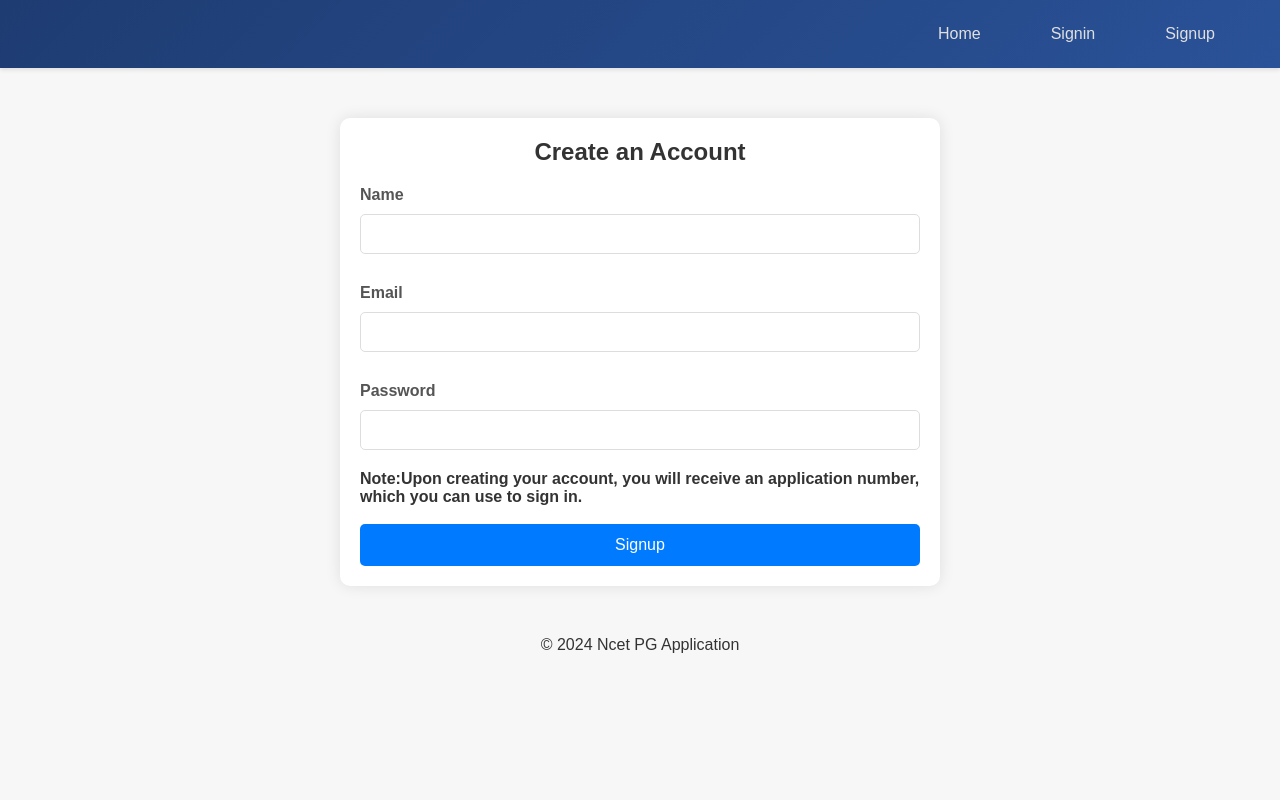
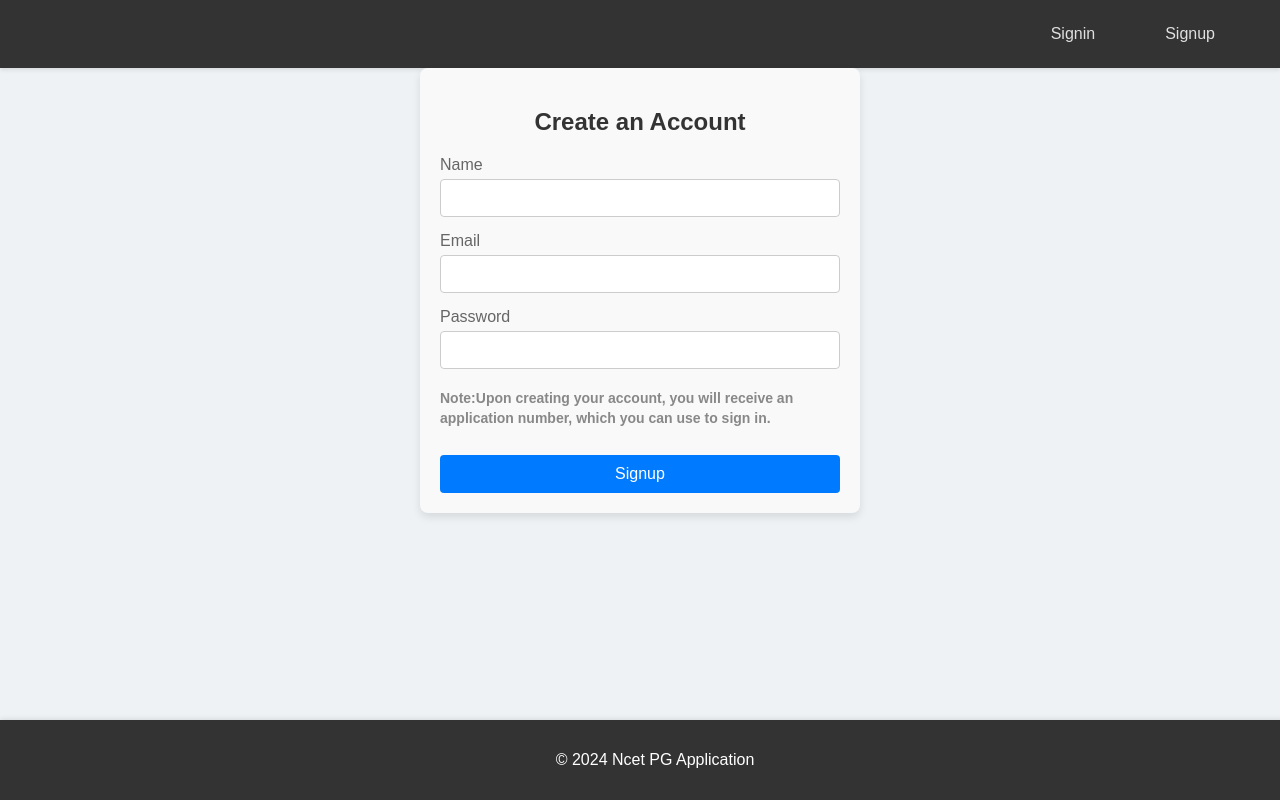
Before and after one commit to Noorainsaba/Ncet_PG_appForm-Payment-, a Flask app: page /signup in a window 1280 px wide. Run offline with Flask 3, Linux system fonts and the light colour scheme; some libraries are stand-ins or nearby versions.

Commit message:
commit13

```diff
--- a/website/auth.py
+++ b/website/auth.py
@@ -515,5 +515,9 @@ def home():
 
     user_name=session.get('user')
     application_number=session.get('application_number')
+    if 'completed_steps' not in session:
+        session['completed_steps'] = [1]  # Assume only section 1 is completed
 
-    return render_template('home.html',user_name=user_name,application_number=application_number)
+    # Pass the completion status to the template
+    # return render_template('home.html', completed_steps=session['completed_steps'])
+    return render_template('home.html',user_name=user_name,application_number=application_number,completed_steps=session['completed_steps'])
--- /dev/null
+++ b/website/static/css/base.css
@@ -0,0 +1,99 @@
+
+body {
+    font-family: Arial, sans-serif;
+    margin: 0;
+    padding: 0;
+    background-color: #f4f4f4;
+}
+
+/* Navbar Styling */
+.navbar {
+    display: flex;
+    align-items: center;
+    background-color: #333;
+    padding: 15px 30px;
+    color: white;
+    box-shadow: 0 2px 4px rgba(0, 0, 0, 0.1); /* Subtle shadow */
+}
+
+/* Container for links to align them to the right */
+.navbar-links {
+    display: flex;
+    align-items: center;
+    margin-left: auto; /* Pushes the links to the right */
+}
+
+.navbar a {
+    color: #e0e0e0; /* Light gray color for links */
+    text-decoration: none;
+    margin: 0 20px; /* Horizontal gap between items */
+    padding: 10px 15px;
+    border-radius: 25px; /* Rounded button look */
+    transition: background-color 0.3s, color 0.3s, transform 0.3s;
+}
+
+.navbar a:hover {
+    background-color: rgba(255, 255, 255, 0.2); /* Semi-transparent white */
+    color: #ffffff;
+    transform: scale(1.05); /* Slight zoom effect */
+}
+
+.navbar span {
+    font-size: 18px;
+    font-weight: 500;
+    margin-right: 20px;
+}
+
+/* Flash Messages */
+.flashes {
+    list-style-type: none;
+    padding: 0;
+    margin: 20px auto;
+    max-width: 800px;
+}
+
+.flashes li {
+    padding: 10px;
+    margin-bottom: 10px;
+    border-radius: 4px;
+    color: #fff;
+    font-weight: bold;
+}
+
+.flashes .success {
+    background-color: #4caf50;
+}
+
+.flashes .error {
+    background-color: #f44336;
+}
+
+.flashes .info {
+    background-color: #2196f3;
+}
+
+.flashes .warning {
+    background-color: #ff9800;
+}
+
+/* Main Content Styles */
+.container {
+    max-width: 1200px;
+    margin: 20px auto;
+    padding: 20px;
+    background-color: #fff;
+    border-radius: 8px;
+    box-shadow: 0 0 10px rgba(0, 0, 0, 0.1);
+}
+
+/* Footer Styles */
+footer {
+    background-color: #333;
+    color: #fff;
+    padding: 15px;
+    text-align: center;
+    position: fixed;
+    bottom: 0;
+    width: 100%;
+    box-shadow: 0 -1px 5px rgba(0, 0, 0, 0.1);
+}
--- /dev/null
+++ b/website/static/css/signup.css
@@ -0,0 +1,84 @@
+/* Container for the form */
+.container {
+    max-width: 400px;
+    margin: 0 auto;
+    padding: 20px;
+    background-color: #f9f9f9;
+    border-radius: 8px;
+    box-shadow: 0 4px 8px rgba(0, 0, 0, 0.1);
+}
+
+/* Form Heading */
+h2 {
+    text-align: center;
+    margin-bottom: 20px;
+    font-family: Arial, sans-serif;
+    color: #333;
+}
+
+/* Form Group Styling */
+.form-group {
+    margin-bottom: 15px;
+}
+
+/* Labels */
+.form-group label {
+    display: block;
+    margin-bottom: 5px;
+    font-family: Arial, sans-serif;
+    color: #666;
+}
+
+/* Input Fields */
+.input-field {
+    width: 100%;
+    padding: 10px;
+    border: 1px solid #ccc;
+    border-radius: 4px;
+    box-sizing: border-box;
+    font-family: Arial, sans-serif;
+    font-size: 14px;
+    transition: border-color 0.3s;
+}
+
+/* Input Focus Effect */
+.input-field:focus {
+    border-color: #007BFF;
+    outline: none;
+}
+
+/* Button Styling */
+.btn {
+    width: 100%;
+    padding: 10px;
+    background-color: #007BFF;
+    color: white;
+    border: none;
+    border-radius: 4px;
+    font-family: Arial, sans-serif;
+    font-size: 16px;
+    cursor: pointer;
+    transition: background-color 0.3s;
+}
+
+/* Button Hover Effect */
+.btn:hover {
+    background-color: #0056b3;
+}
+
+/* Note Section */
+h1 {
+    font-size: 14px;
+    color: #888;
+    font-family: Arial, sans-serif;
+    margin-top: 20px;
+    line-height: 1.4;
+}
+
+/* Overall Page Styling */
+body {
+    background-color: #eef2f5;
+    font-family: Arial, sans-serif;
+    margin: 0;
+    padding: 0;
+}
--- a/website/templates/LandingPage.html
+++ b/website/templates/LandingPage.html
@@ -4,5 +4,6 @@
 
 {% block content %}
     <h2>Welcome to Ncet PG Application form</h2>
+    <h3>Landing Page design</h3>
 
 {% endblock %}
--- a/website/templates/base.html
+++ b/website/templates/base.html
@@ -4,15 +4,15 @@
     <meta charset="UTF-8">
     <meta name="viewport" content="width=device-width, initial-scale=1.0">
     <title>{% block title %}Flask Application{% endblock %}</title>
-    <link rel="stylesheet" href="{{ url_for('static', filename='css/SignInUp.css') }}">
-    {% block styles %}{% endblock %}
+    <link rel="stylesheet" href="{{ url_for('static', filename='css/base.css') }}">
+    {% block extra_css %}{% endblock %}
 </head>
 <body>
     <!-- Navbar -->
     <nav class="navbar">
         <div class="navbar-links">
-        <a href="{{ url_for('auth.home') }}">Home</a>
         {% if 'user' in session %}
+            <a href="{{ url_for('auth.home') }}">Home</a>
             <span>Welcome, {{ session['user'] }}!</span>
             <a href="{{ url_for('auth.signout') }}">Signout</a>
         {% else %}
--- a/website/templates/signin.html
+++ b/website/templates/signin.html
@@ -1,7 +1,9 @@
 {% extends 'base.html' %}
 
 {% block title %}Signin{% endblock %}
-
+{% block extra_css %}
+<link rel="stylesheet" href="{{url_for('static', filename='css/signin.css') }}">
+{% endblock %}
 {% block content %}
     <h2>Signin to Your Account</h2>
     <form action="{{ url_for('auth.signin') }}" method="POST">
--- a/website/templates/signup.html
+++ b/website/templates/signup.html
@@ -1,6 +1,9 @@
 {% extends 'base.html' %}
 
 {% block title %}Signup{% endblock %}
+{% block extra_css %}
+<link rel="stylesheet" href="{{ url_for('static', filename='css/signup.css') }}">
+{% endblock %}
 
 {% block content %}
     <h2>Create an Account</h2>
@@ -19,45 +22,8 @@
             <label for="password">Password</label>
             <input type="password" id="password" name="password" class="input-field" required>
         </div>
-        <h1 style="font-size: medium;">Note:Upon creating your account, you will receive an application number, which you can use to sign in.</h1>
+        <h1>Note:Upon creating your account, you will receive an application number, which you can use to sign in.</h1>
         <br/>
         <button type="submit" class="btn">Signup</button>
-    </form>
-    <!-- Modal HTML -->
-    <!-- <div class="modal fade" id="applicationNumberModal" tabindex="-1" role="dialog" aria-labelledby="modalLabel" aria-hidden="true">
-        <div class="modal-dialog" role="document">
-            <div class="modal-content">
-                <div class="modal-header">
-                    <h5 class="modal-title" id="modalLabel">Application Number</h5>
-                    <button type="button" class="close" data-dismiss="modal" aria-label="Close">
-                        <span aria-hidden="true">&times;</span>
-                    </button>
-                </div> -->
-                <!-- <div class="modal-body">
-                    Your application number is: <input type="text" class="form-control" value="{{ session.get('application_number') }}" readonly>
-                </div>
-                <div class="modal-footer">
-                    <a href="{{ url_for('auth.signin') }}" class="btn btn-primary">Sign In</a>
-                    <button type="button" class="btn btn-secondary" data-dismiss="modal">Close</button>
-                </div> -->
-            </div>
-        </div>
-    </div>
 
-    <!-- Script references -->
-    <!-- <script src="https://code.jquery.com/jquery-3.5.1.slim.min.js"></script>
-    <script src="https://cdn.jsdelivr.net/npm/@popperjs/core@2.9.3/dist/umd/popper.min.js"></script>
-    <script src="https://stackpath.bootstrapcdn.com/bootstrap/4.5.2/js/bootstrap.min.js"></script>
-     -->
-    <!-- Show modal if application number should be shown -->
-    <!-- {% if show_modal %}
-        <div id="successModal"></div>
-            <p>Account created successfully! Check your email for verification.</p>
-        </div>
-        <script>
-            $(document).ready(function() {
-                $('#applicationNumberModal').modal('show');
-            });
-        </script>
-    {% endif %} -->
 {% endblock %}
```
Also changed, not shown: website/app_form.py (+43 -2 lines), website/static/css/signin.css (added, +84 -0 lines), website/static/js/progress_tracker.js (added, +18 -0 lines), website/templates/app_num_popup.html (+7 -2 lines), website/templates/home.html (+38 -0 lines).
